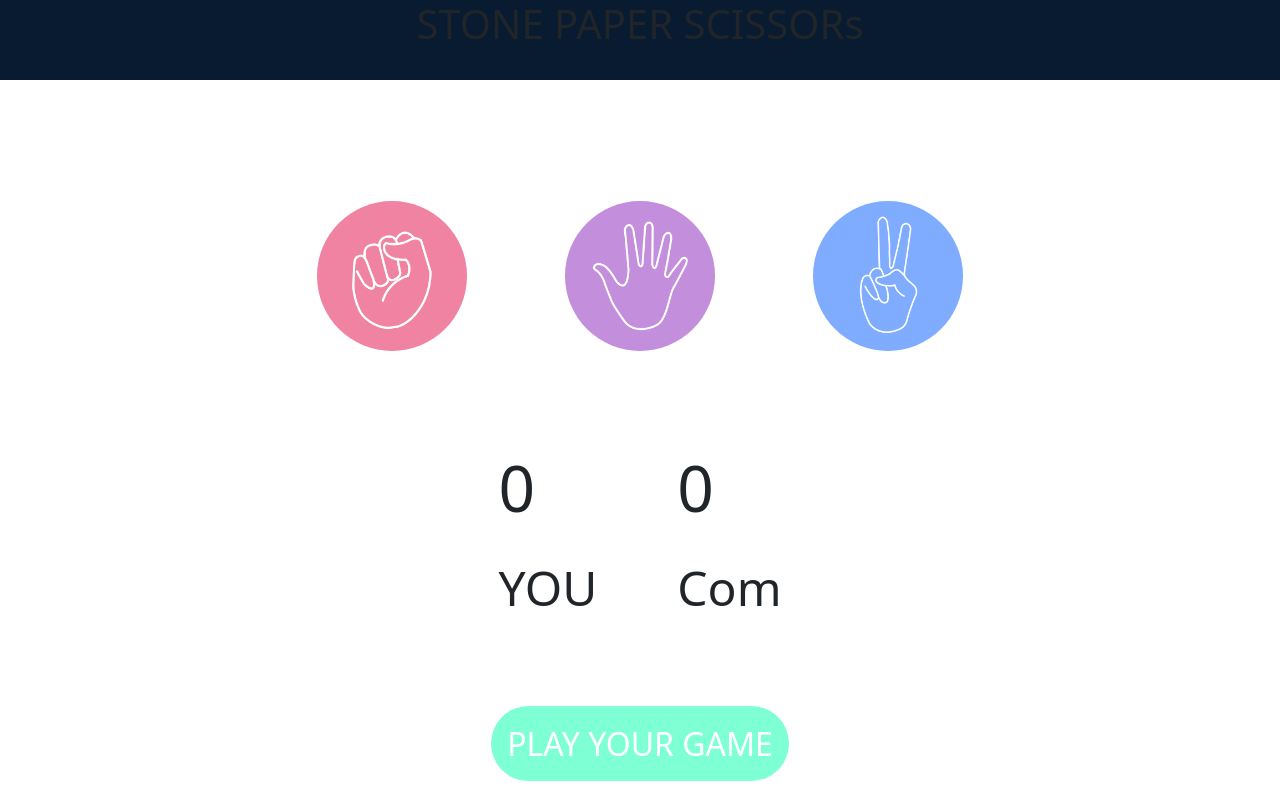
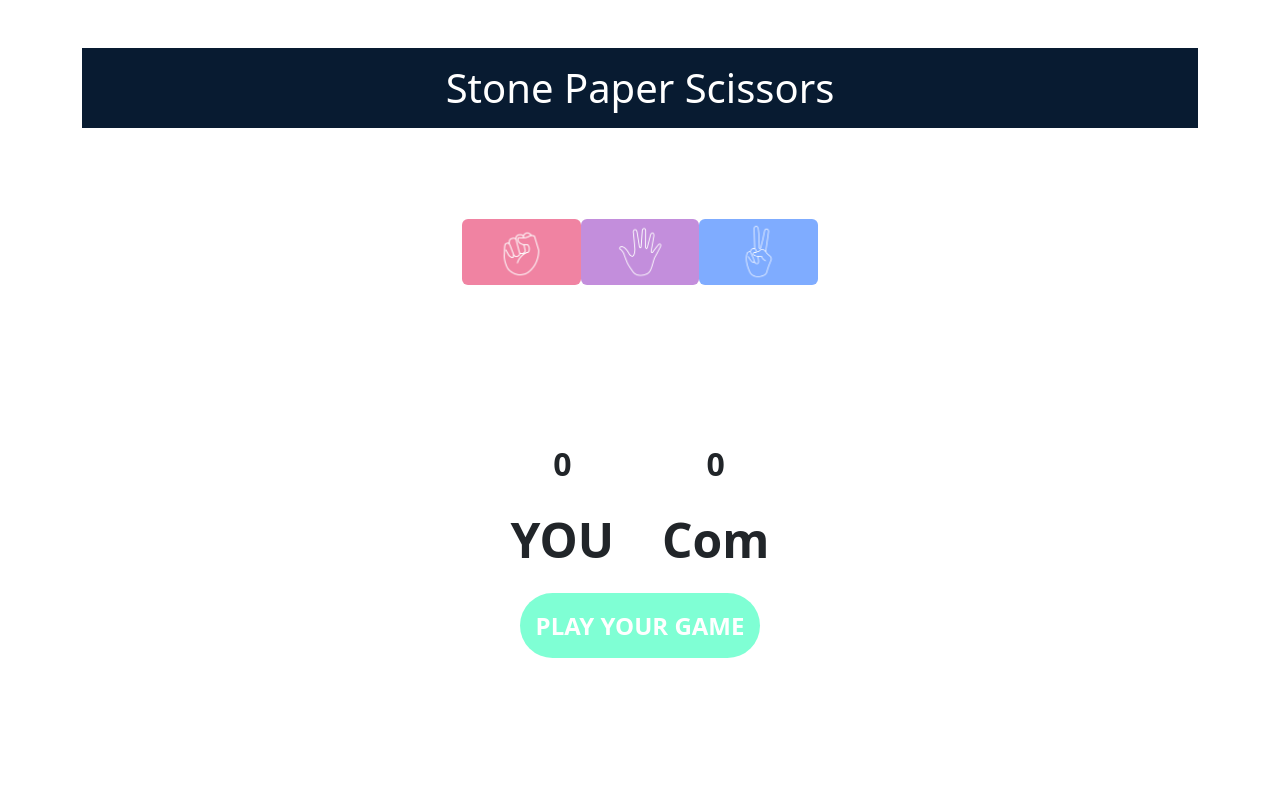
Before and after one commit to hariom860/index.html, a plain HTML site: page index.html in a window 1280 px wide. Drawn offline with nearby package versions, Linux system fonts and the light colour scheme.

Commit message:
Update index.html

```diff
--- a/index.html
+++ b/index.html
@@ -3,39 +3,56 @@
 <head>
     <meta charset="UTF-8">
     <meta name="viewport" content="width=device-width, initial-scale=1.0">
-    <title> Stone GAME</title>
+    <title>Stone Game</title>
+
+    <!-- Bootstrap CSS -->
+    <link href="https://cdn.jsdelivr.net/npm/bootstrap@5.3.6/dist/css/bootstrap.min.css" rel="stylesheet"
+        integrity="sha384-4Q6Gf2aSP4eDXB8Miphtr37CMZZQ5oXLH2yaXMJ2w8e2ZtHTl7GptT4jmndRuHDT"
+        crossorigin="anonymous">
+
+    <!-- Custom CSS -->
     <link rel="stylesheet" href="stone.css">
-    <link href="https://cdn.jsdelivr.net/npm/bootstrap@5.3.6/dist/css/bootstrap.min.css" rel="stylesheet" integrity="sha384-4Q6Gf2aSP4eDXB8Miphtr37CMZZQ5oXLH2yaXMJ2w8e2ZtHTl7GptT4jmndRuHDT" crossorigin="anonymous">
 </head>
-<body>
+<body class="text-center">
 
-    <h1>STONE PAPER SCISSORs</h1>
-    <div class="choices" id="rock">
-        <div class="choice">
-            <img src="rock.png">
+    <div class="container mt-5">
+        <h1 class="mb-4">Stone Paper Scissors</h1>
+
+        <div class="row justify-content-center">
+            <div class="col-md-4 d-flex justify-content-around">
+                <div class="choice" id="rock">
+                    <img src="rock.png" class="img-fluid rounded">
                 </div>
                 <div class="choice" id="paper">
-            <img src="paper.png">
+                    <img src="paper.png" class="img-fluid rounded">
                 </div>
                 <div class="choice" id="scissors">
-            <img src="scissors.png">
+                    <img src="scissors.png" class="img-fluid rounded">
+                </div>
             </div>
         </div>
 
-    <div class="score-board">
-        <div class="score">
-            <p id="user-score">0</p>
-            <p>YOU</p>
+        <div class="score-board mt-4 d-flex justify-content-center gap-5">
+            <div class="score text-center">
+                <p id="user-score" class="fs-2 fw-bold">0</p>
+                <p class="fw-semibold">YOU</p>
             </div>
-        <div class="score">
-            <p id="computer-score">0</p>
-            <p>Com</p>
+            <div class="score text-center">
+                <p id="computer-score" class="fs-2 fw-bold">0</p>
+                <p class="fw-semibold">Com</p>
             </div>
         </div>
 
-<div class="msg-container">
-    <p id="msg">PLAY  YOUR GAME</p>
+        <div class="msg-container mt-3">
+            <p id="msg" class="fs-4 fw-semibold">PLAY YOUR GAME</p>
         </div>
+    </div>
+
+    <!-- Bootstrap JS Bundle -->
+    <script src="https://cdn.jsdelivr.net/npm/bootstrap@5.3.6/dist/js/bootstrap.bundle.min.js"
+        integrity="sha384-j1CDi7MgGQ12Z7Qab0qlWQ/Qqz24Gc6BM0thvEMVjHnfYGF0rmFCozFSxQBxwHKO"
+        crossorigin="anonymous"></script>
+
     <script src="stone.js"></script>
 </body>
 </html>
```
Lines whose indentation alone changed are shown as unchanged.
